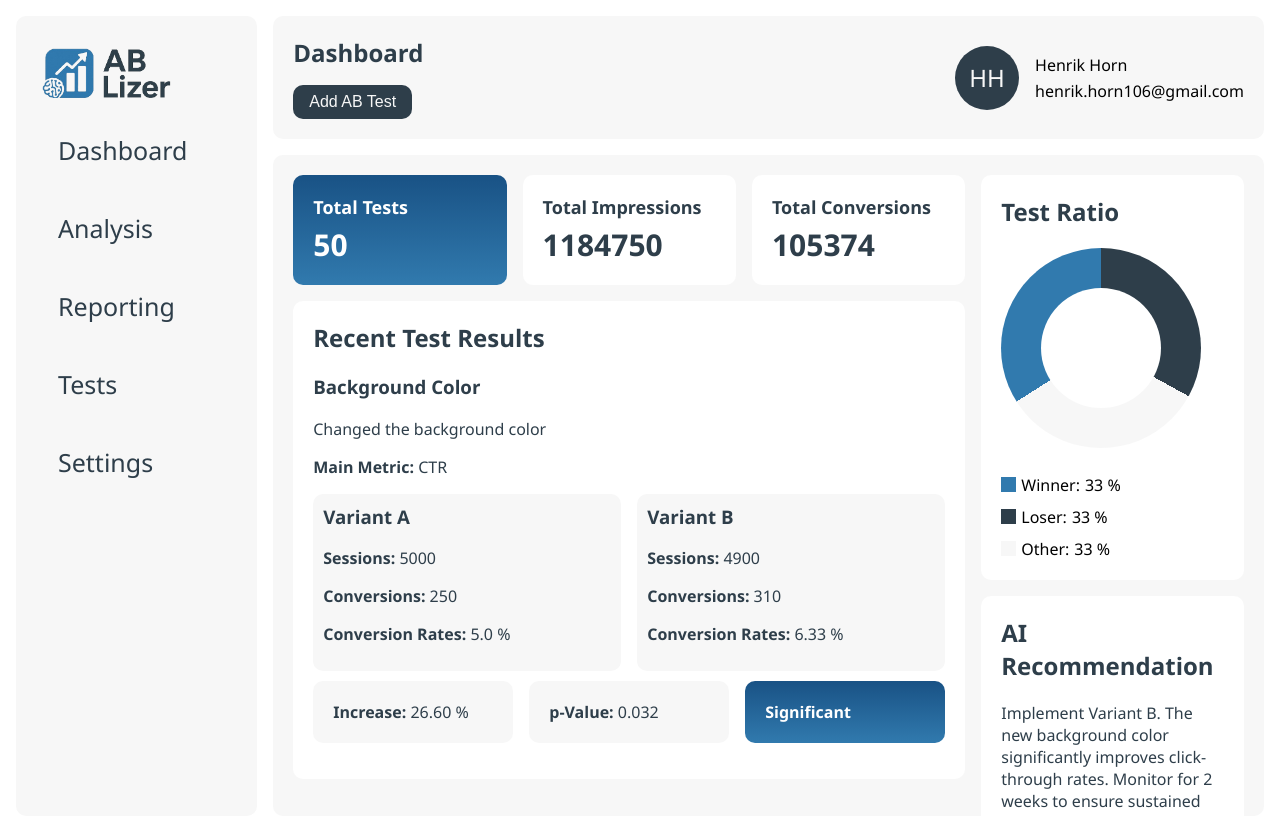
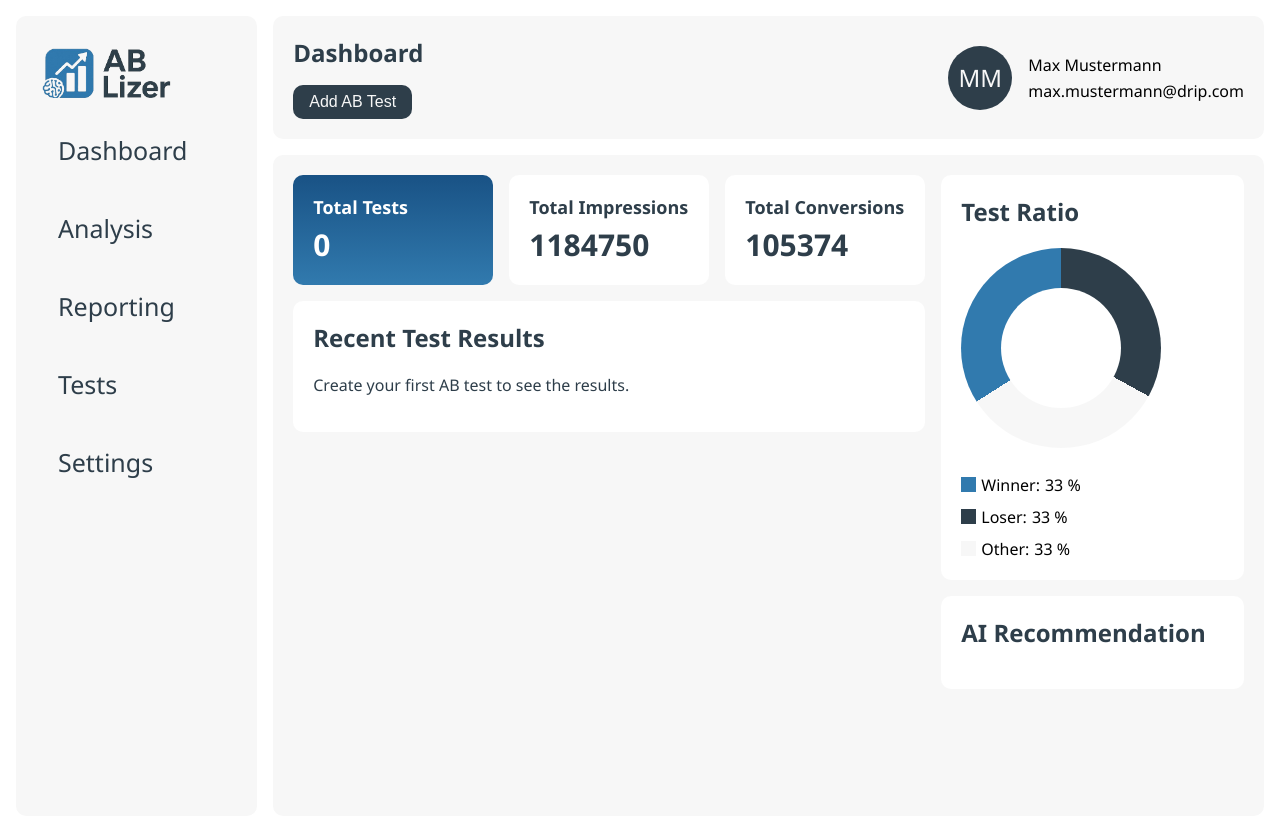
Before and after one commit to henrikhorn106/ab-lizer, a Flask app: page / in a window 1280 px wide. Run offline with Flask 3, Linux system fonts and the light colour scheme.

Commit message:
Fixed issue to show app with empty tests

```diff
--- a/app.py
+++ b/app.py
@@ -101,9 +101,9 @@ def get_initials(name):
 
 @app.route("/")
 def home_page():
-    user = db_manager.get_user(1)
+    user = db_manager.get_user(2)
 
-    total_tests = len(db_manager.get_ab_tests())
+    total_tests = len(db_manager.get_ab_tests(user.company_id))
     total_variants = db_manager.get_all_variants()
     total_impressions = 0
     total_conversions = 0
@@ -112,9 +112,13 @@ def home_page():
         total_conversions += variant.conversions
 
     # Data for the most recent test
-    test = db_manager.get_recent_test()
-    variants = db_manager.get_variants(test[0].id)
-    report = db_manager.get_report(test[0].id)
+    test = db_manager.get_recent_test(user.company_id)
+    try:
+        variants = db_manager.get_variants(test.id)
+        report = db_manager.get_report(test.id)
+    except AttributeError:
+        variants = []
+        report = None
 
     for variant in variants:
         variant.conversion_rate = round(float(variant.conversions) / float(variant.impressions) * 100, 2)
@@ -151,7 +155,7 @@ def home_page_create_variant(user_id, test_id):
 @app.route("/tests/<int:user_id>")
 def tests_page(user_id):
     user = db_manager.get_user(user_id)
-    tests = db_manager.get_ab_tests()
+    tests = db_manager.get_ab_tests(user.company_id)
     variants = db_manager.get_all_variants()
     reports = db_manager.get_all_reports()
 
--- a/data/db_manager.py
+++ b/data/db_manager.py
@@ -56,14 +56,14 @@ class DBManager:
 
 
     # Read features
-    def get_ab_tests(self):
-        return ab_tests.query.all()
+    def get_ab_tests(self, company_id):
+        return ab_tests.query.filter_by(company_id=company_id).all()
 
-    def get_recent_test(self):
-        return ab_tests.query.order_by(ab_tests.created_at.desc()).limit(1).all()
+    def get_recent_test(self, company_id):
+        return ab_tests.query.filter_by(company_id=company_id).order_by(ab_tests.created_at.desc()).first()
 
-    def get_test(self, test_id):
-        return ab_tests.query.filter_by(id=test_id).first()
+    def get_test(self, test_id, company_id):
+        return ab_tests.query.filter_by(id=test_id, company_id=company_id).first()
 
     def get_all_variants(self):
         return variants.query.all()
--- a/templates/index.html
+++ b/templates/index.html
@@ -22,9 +22,10 @@
             </div>
             <div class="card big">
                 <h2>Recent Test Results</h2>
-                <h3>{{ test[0].name }}</h3>
-                <p>{{ test[0].description }}</p>
-                <p><strong>Main Metric:</strong> {{ test[0].metric }}</p>
+                {% if test is not none %}
+                    <h3>{{ test.name }}</h3>
+                    <p>{{ test.description }}</p>
+                    <p><strong>Main Metric:</strong> {{ test.metric }}</p>
 
                     {% if variants != [] %}
                         <div class="column-grid-2">
@@ -58,6 +59,10 @@
 
                     {% else %}
                         <button class="btn" id="addVariantBtn">Add Variants</button>
+                    {% endif %}
+
+                {% else %}
+                    <p>Create your first AB test to see the results.</p>
                 {% endif %}
             </div>
 
@@ -131,14 +136,14 @@
         </div>
     </div>
 
-
+    {% if test is not none %}
         <!-- Modal for creating a new variant -->
         <div id="variantModal" class="modal">
             <div class="modal-content">
                 <span id="closeVariantBtn" class="close">&times;</span>
                 <h2>Create New Variant</h2>
                 <form id="variantForm" method="post"
-                  action="{{ url_for('home_page_create_variant', user_id=user.id, test_id=test[0].id) }}">
+                      action="{{ url_for('home_page_create_variant', user_id=user.id, test_id=test.id) }}">
                     <div class="column-grid-2">
                         <div class="test-card variant">
                             <h3>Variant A</h3>
@@ -177,6 +182,7 @@
                 </form>
             </div>
         </div>
+    {% endif %}
 
     {% block scripts %}
         <script src="{{ url_for('static', filename='modal_test.js') }}"></script>
```
Also changed, not shown: data/database.db. Lines whose indentation alone changed are shown as unchanged.
